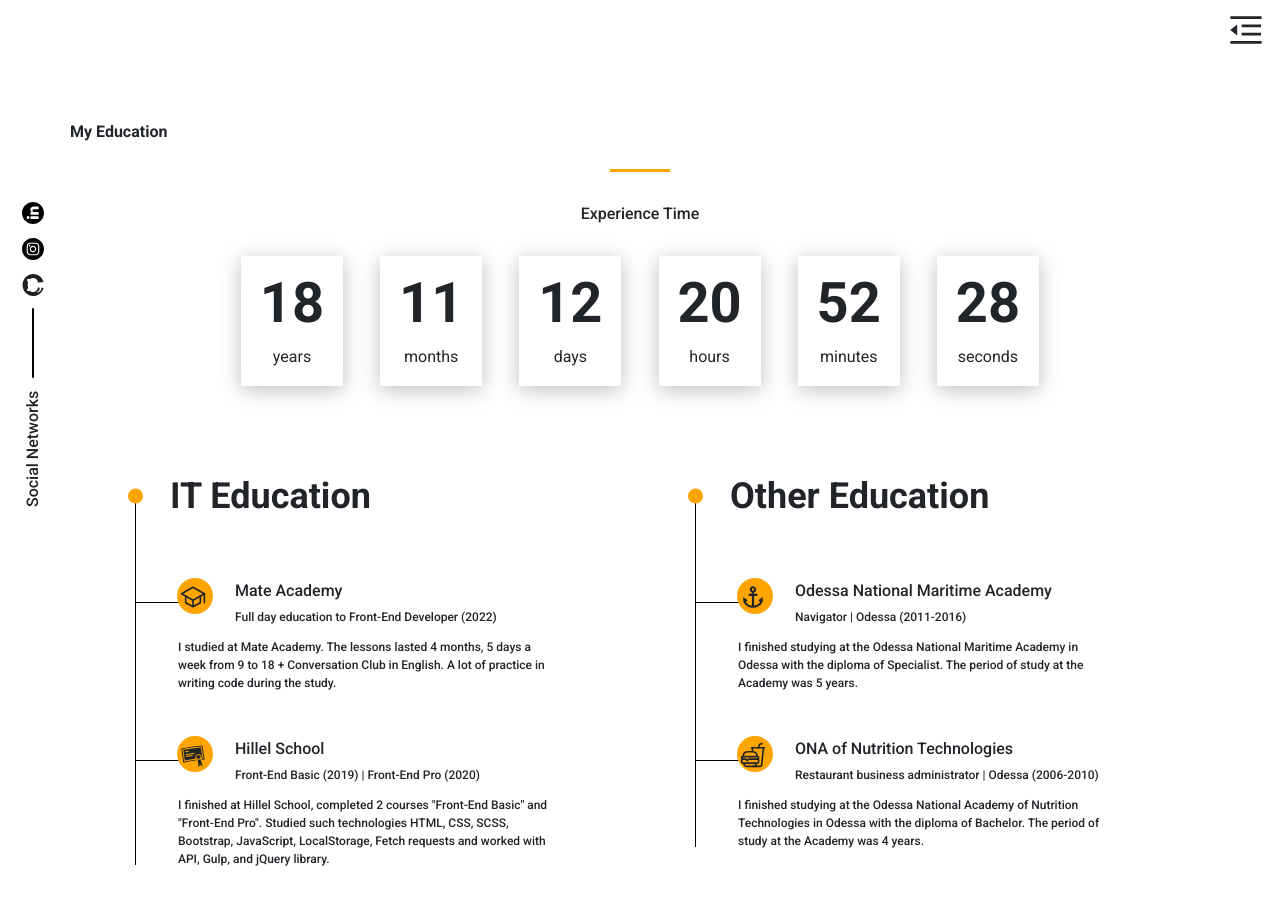
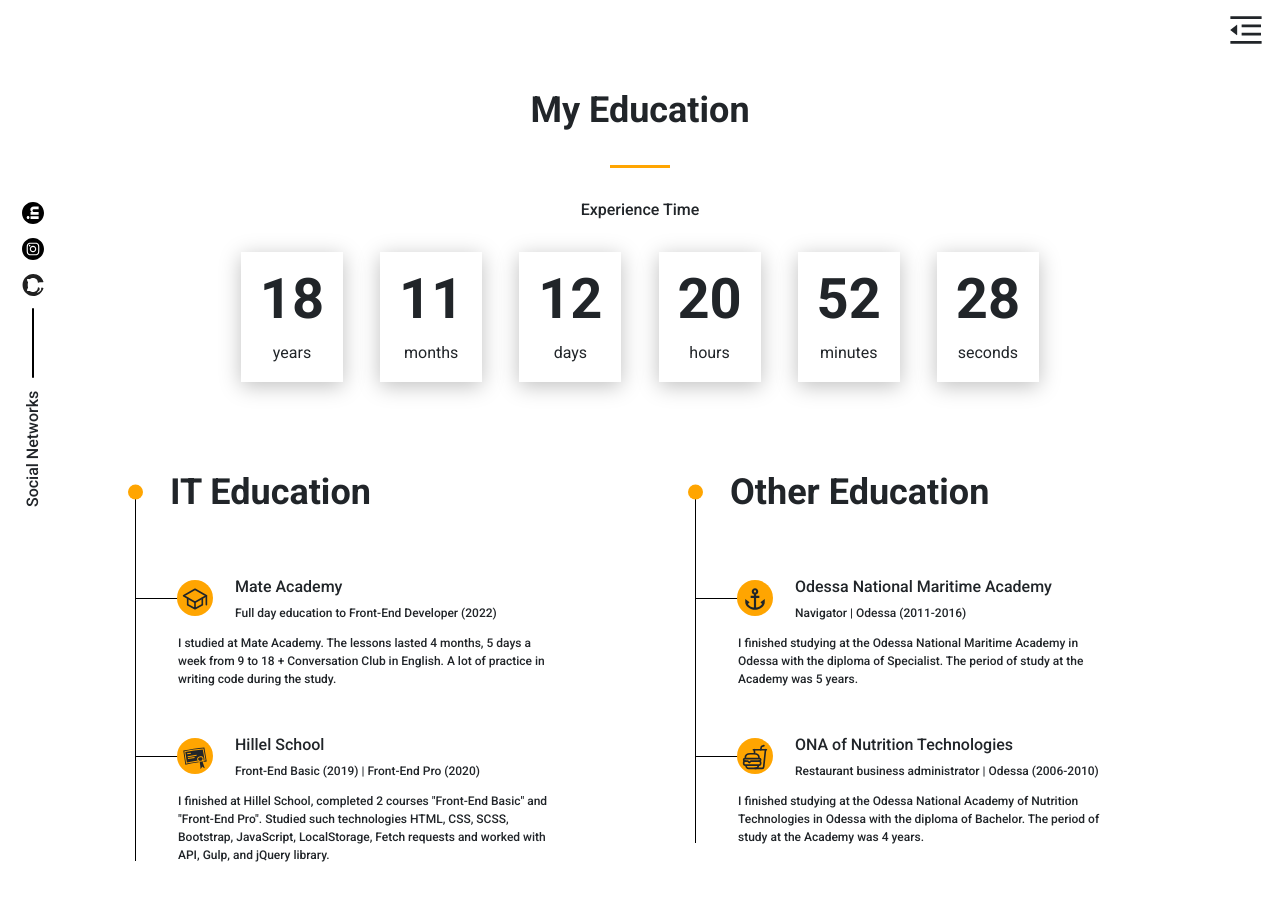
Before and after one commit to khozhainov-aleksandr/Porfolio-Khozhainov-Oleksandr, a Next.js app: page /education in a window 1280 px wide. Shown: the top 904 px of the page. Built offline with nearby package versions, Linux system fonts and the light colour scheme.

Commit message:
remove sub title from education page

```diff
--- a/src/styles/Education.module.scss
+++ b/src/styles/Education.module.scss
@@ -1,19 +1,14 @@
 @import './addition/mixin';
 
 .education {
-  padding-top: 120px;
+  margin: 80px 0;
 }
 
 .mainTitle {
-  font-size: var(--title_fz16-size);
-  font-weight: var(--title-weight);
-  line-height: var(--title_fz16-height);
-}
-
-.subTitle {
   font-size: var(--title_fz36-size);
   font-weight: var(--title-weight);
   line-height: var(--title-height);
+  text-align: center;
 }
 
 .divider {
@@ -128,18 +123,22 @@
   position: absolute;
   top: 50px;
   left: 45px;
+  // position: absolute;
+  //   left: 17px;
+  //   top: 14px;
+  // height: 30px;
+  // width: 30px;
   @include before_circle;
 
   &:before {
+    top: 0%;
     left: -3px;
   }
 
-  img {
+  svg {
     position: absolute;
-    left: 17px;
-    top: 14px;
-    height: 30px;
-    width: 30px;
+    top: 6px;
+    left: 2px;
   }
 }
 
```
